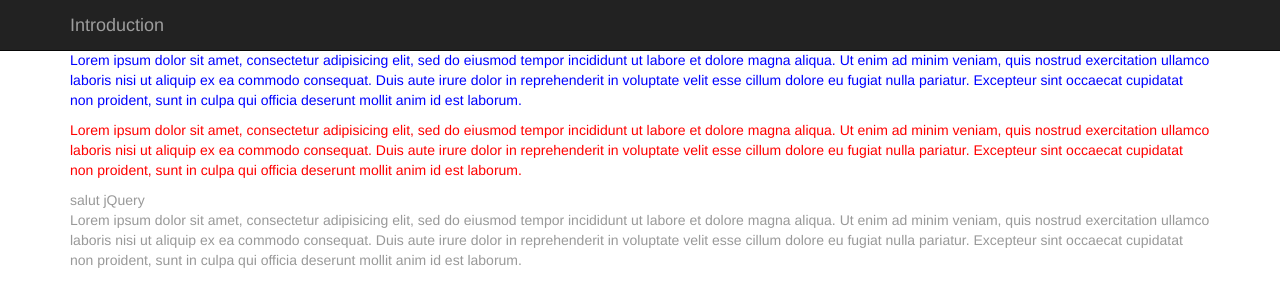
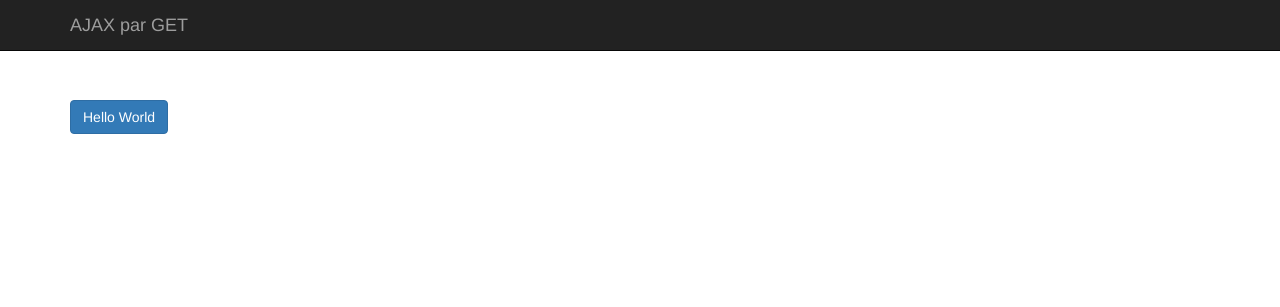
Before and after one commit to riquet28/udemy_formation_jquery, a PHP site: page / in a window 1280 px wide. Shown: the top 307 px of the page. Run offline with PHP 8.4, Linux system fonts and the light colour scheme.

Commit message:
Section 10.2 ok, envoyer des données par get

```diff
--- a/index.php
+++ b/index.php
@@ -11,7 +11,7 @@
 
     <style type="text/css">
       body{
-        padding-top: 50px;
+        padding-top: 100px;
       }
     </style>
 
@@ -37,7 +37,7 @@
             <span class="icon-bar"></span>
             <span class="icon-bar"></span>
           </button>
-          <a class="navbar-brand" href="#">Introduction</a>
+          <a class="navbar-brand" href="#">AJAX par GET</a>
         </div>
         <div id="navbar" class="collapse navbar-collapse">
           <!-- <ul class="nav navbar-nav">
@@ -51,59 +51,7 @@
 
     <div class="container">
 
-      <!-- <p id="paragraphe">
-        Lorem ipsum dolor sit amet, consectetur adipisicing elit, sed do eiusmod
-        tempor incididunt ut labore et dolore magna aliqua. Ut enim ad minim veniam,
-        quis nostrud exercitation ullamco laboris nisi ut aliquip ex ea commodo consequat.
-        Duis aute irure dolor in reprehenderit in voluptate velit esse cillum dolore eu
-        fugiat nulla pariatur. Excepteur sint occaecat cupidatat non proident, sunt
-        in culpa qui officia deserunt mollit anim id est laborum.
-      </p>
-
-      <p class="article">
-        Lorem ipsum dolor sit amet, consectetur adipisicing elit, sed do eiusmod
-        tempor incididunt ut labore et dolore magna aliqua. Ut enim ad minim veniam,
-        quis nostrud exercitation ullamco laboris nisi ut aliquip ex ea commodo consequat.
-        Duis aute irure dolor in reprehenderit in voluptate velit esse cillum dolore eu
-        fugiat nulla pariatur. Excepteur sint occaecat cupidatat non proident, sunt
-        in culpa qui officia deserunt mollit anim id est laborum.
-      </p>
-
-      <p class="article">
-        Lorem ipsum dolor sit amet, consectetur adipisicing elit, sed do eiusmod
-        tempor incididunt ut labore et dolore magna aliqua. Ut enim ad minim veniam,
-        quis nostrud exercitation ullamco laboris nisi ut aliquip ex ea commodo consequat.
-        Duis aute irure dolor in reprehenderit in voluptate velit esse cillum dolore eu
-        fugiat nulla pariatur. Excepteur sint occaecat cupidatat non proident, sunt
-        in culpa qui officia deserunt mollit anim id est laborum.
-      </p>
-
-      <p class="article">
-        Lorem ipsum dolor sit amet, consectetur adipisicing elit, sed do eiusmod
-        tempor incididunt ut labore et dolore magna aliqua. Ut enim ad minim veniam,
-        quis nostrud exercitation ullamco laboris nisi ut aliquip ex ea commodo consequat.
-        Duis aute irure dolor in reprehenderit in voluptate velit esse cillum dolore eu
-        fugiat nulla pariatur. Excepteur sint occaecat cupidatat non proident, sunt
-        in culpa qui officia deserunt mollit anim id est laborum.
-      </p>
-
-      <span>Hello</span>
-      <div>World</div>
-
-      <button class="btn btn-default" id="button">Change tout!</button> -->
-
-      <div id="parent">
-        <p>Lorem ipsum dolor sit amet, consectetur adipisicing elit, sed do eiusmod tempor incididunt ut labore et dolore magna aliqua. Ut enim ad minim veniam, quis nostrud exercitation ullamco laboris nisi ut aliquip ex ea commodo consequat. Duis aute irure dolor in reprehenderit in voluptate velit esse cillum dolore eu fugiat nulla pariatur. Excepteur sint occaecat cupidatat non proident, sunt in culpa qui officia deserunt mollit anim id est laborum.</p>
-      </div>
-
-      <div id="autre">
-        <p>Lorem ipsum dolor sit amet, consectetur adipisicing elit, sed do eiusmod tempor incididunt ut labore et dolore magna aliqua. Ut enim ad minim veniam, quis nostrud exercitation ullamco laboris nisi ut aliquip ex ea commodo consequat. Duis aute irure dolor in reprehenderit in voluptate velit esse cillum dolore eu fugiat nulla pariatur. Excepteur sint occaecat cupidatat non proident, sunt in culpa qui officia deserunt mollit anim id est laborum.</p>
-      </div>
-
-      <div id="third">
-        salut jQuery
-        <p id="paraph">Lorem ipsum dolor sit amet, consectetur adipisicing elit, sed do eiusmod tempor incididunt ut labore et dolore magna aliqua. Ut enim ad minim veniam, quis nostrud exercitation ullamco laboris nisi ut aliquip ex ea commodo consequat. Duis aute irure dolor in reprehenderit in voluptate velit esse cillum dolore eu fugiat nulla pariatur. Excepteur sint occaecat cupidatat non proident, sunt in culpa qui officia deserunt mollit anim id est laborum.</p>
-      </div>
+      <button id="button" class="btn btn-primary">Hello World</button>
 
     </div>
 
--- a/js/script.js
+++ b/js/script.js
@@ -1,56 +1,13 @@
 $(document).ready(function(){
 
-	// alert("Hello World");
-	// console.log("test");
+	var button = $('#button');
 
-	// $("#paragraphe").css('color', 'red');
-	// $("#paragraphe").text('texte de remplacement');
+	$(button).on('click', function(){
+		var monTexte = $(this).text();
 
-	// $("#paragraphe").on('click', function(){
-	// 	$(this).css('font-weight', 'bold');
-	// });
-
-	// $('.article').each(function(){
-	// 	$(this).on('click', function(){
-	// 		// alert('ok!!!');
-	// 		$(this).css('color', 'blue');
-	// 		alert($(this).css('color'));
-	// 	});
-	// });
-
-	// $('#button').on('click', function(){
-	// 	$('.article').width(400).css('color', 'blue');
-	// });
-
-	/*
-	var paragraphe = $('#paragraphe'); article = $('.article');
-	button = $('#button');
-
-	$(paragraphe).on('click', function(){
-		$(this).css('font-weight', 'bold');
-	});
-
-	$(article).each(function(){
-		$(this).on('click', function(){
-			// alert('ok!!!');
-			$(this).css('color', 'blue');
-			alert($(this).css('color'));
+		$.get('target.php', {text: monTexte}, function(data){
+			console.log(data);
 		});
 	});
 
-	$(button).on('click', function(){
-		$('.article').width(400).css('color', 'blue');
-	});
-
-	// $('p, div, span').css('color', 'blue');
-	$('*').css('font-weight', 'bold');
-	*/
-
-
-	$('p').parent('#parent').css('color', 'blue');
-
-	$('#autre').children().css('color', 'red');
-
-	$('#paraph').parent().css('color', '#999');
-
 });
```
Also changed, not shown: target.php (added, +10 -0 lines).
